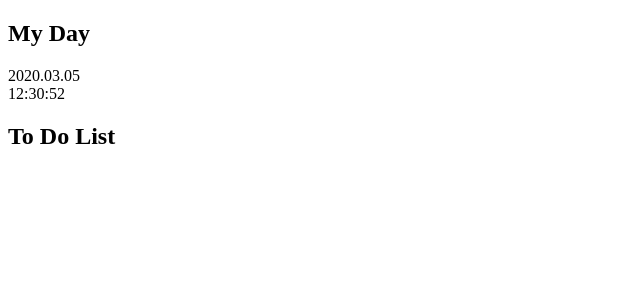
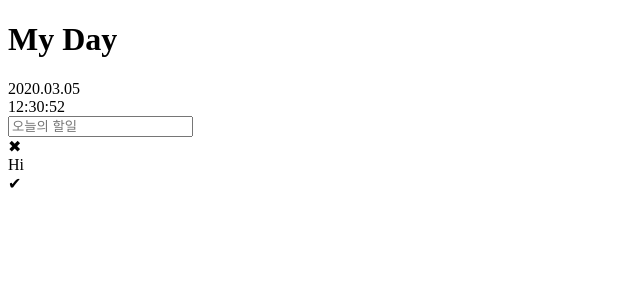
Before and after one commit to Just-gomin/my_day, a React (Create React App) app: page / in a window 1280 px wide. Shown: the top 300 px of the page, without its empty margins (0-640 px from the left). Built offline with nearby package versions, Linux system fonts and the light colour scheme.

Commit message:
Add ToDoTemplate and components of form and items

```diff
--- a/src/App.js
+++ b/src/App.js
@@ -1,15 +1,18 @@
 import React from "react";
 import Today from "./Today";
+import ToDoTemplate from "./ToDoTemplate";
 
 function App() {
   return (
-    <section>
+    <div className="page-container">
       <header className="page-header">
         <h1>My Day</h1>
         <Today />
       </header>
-      <h2>To Do List</h2>
-    </section>
+      <div className="toDoList">
+        <ToDoTemplate />
+      </div>
+    </div>
   );
 }
 
--- /dev/null
+++ b/src/ToDoItem.js
@@ -0,0 +1,13 @@
+import React from "react";
+
+function ToDoItem(props) {
+  return (
+    <div className="item-container">
+      <div className="item-remove">✖</div>
+      <div className="item-text">{props.text}</div>
+      <div className="item-check">✔</div>
+    </div>
+  );
+}
+
+export default ToDoItem;
--- /dev/null
+++ b/src/ToDoTemplate.js
@@ -0,0 +1,43 @@
+import React from "react";
+import ToDoItem from "./ToDoItem";
+
+class ToDoTemplate extends React.Component {
+  state = {
+    todoItems: [{ text: "Hi" }]
+  };
+
+  itemSubmit = event => {
+    const todoTemplate = document.querySelector(".template-Container"),
+      todoForm = todoTemplate.querySelector(".template-Form"),
+      todoInput = todoForm.querySelector("input");
+
+    event.preventDefault();
+    todoInput.value = "";
+  };
+
+  componentDidMount() {
+    const todoTemplate = document.querySelector(".template-Container"),
+      todoForm = todoTemplate.querySelector(".template-Form");
+
+    todoForm.addEventListener("submit", this.itemSubmit);
+  }
+
+  render() {
+    const { todoItems } = this.state;
+
+    return (
+      <div className="template-Container">
+        <form className="template-Form">
+          <input type="text" placeholder="오늘의 할일" />
+        </form>
+        <div className="template-list">
+          {todoItems.map(item => {
+            return <ToDoItem text={item.text} />;
+          })}
+        </div>
+      </div>
+    );
+  }
+}
+
+export default ToDoTemplate;
```
